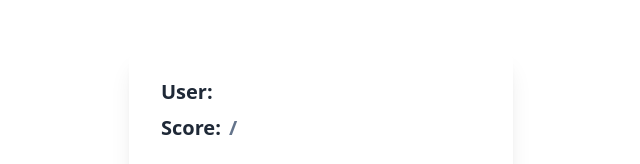
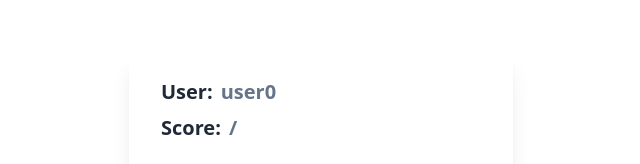
Before and after one commit to samiulalimsaad/quiz-app, a Next.js app: page /result in a window 1280 px wide. Shown: the part 254-418 px from the top of the page, without its empty margins (319-959 px from the left). Built offline with nearby package versions, Linux system fonts and the light colour scheme.

Commit message:
user added

```diff
--- a/pages/quiz.tsx
+++ b/pages/quiz.tsx
@@ -1,6 +1,7 @@
 import axios from "axios";
 import { useRouter } from "next/router";
 import { useEffect, useState } from "react";
+import useUser from "../components/hooks/useUser";
 
 interface quizInterface {
     category: string;
@@ -15,6 +16,7 @@ const arrayShuffle = (arr: [string], str: string) =>
     [str, ...arr].sort(() => Math.random() - 0.5);
 
 const Quiz = () => {
+    const user = useUser();
     const [allQuiz, setAllQuiz] = useState<quizInterface[]>([]);
     const [currentQuiz, setCurrentQuiz] = useState<quizInterface>();
     const [index, setIndex] = useState(0);
@@ -146,10 +148,7 @@ const Quiz = () => {
                             {index + 1}/{allQuiz?.length}
                         </div>
                         <h4 className="card-title">
-                            User:{" "}
-                            <span className="text-slate-500">
-                                {localStorage.getItem("user")}
-                            </span>
+                            User: <span className="text-slate-500">{user}</span>
                         </h4>
                         <div className="justify-end card-actions">
                             <button
--- a/pages/result.tsx
+++ b/pages/result.tsx
@@ -1,17 +1,16 @@
 import Link from "next/link";
 import { useRouter } from "next/router";
+import useUser from "../components/hooks/useUser";
 
 const Result = () => {
+    const user = useUser();
     const router = useRouter();
     return (
         <div className="grid w-2/3 h-screen mx-auto place-items-center">
             <div className="shadow-xl w-96 card bg-base-100">
                 <div className="card-body">
                     <h2 className="card-title">
-                        User:{" "}
-                        <span className="text-slate-500">
-                            {localStorage.getItem("user")}
-                        </span>
+                        User: <span className="text-slate-500">{user}</span>
                     </h2>
                     <h2 className="card-title">
                         Score:{" "}
```
